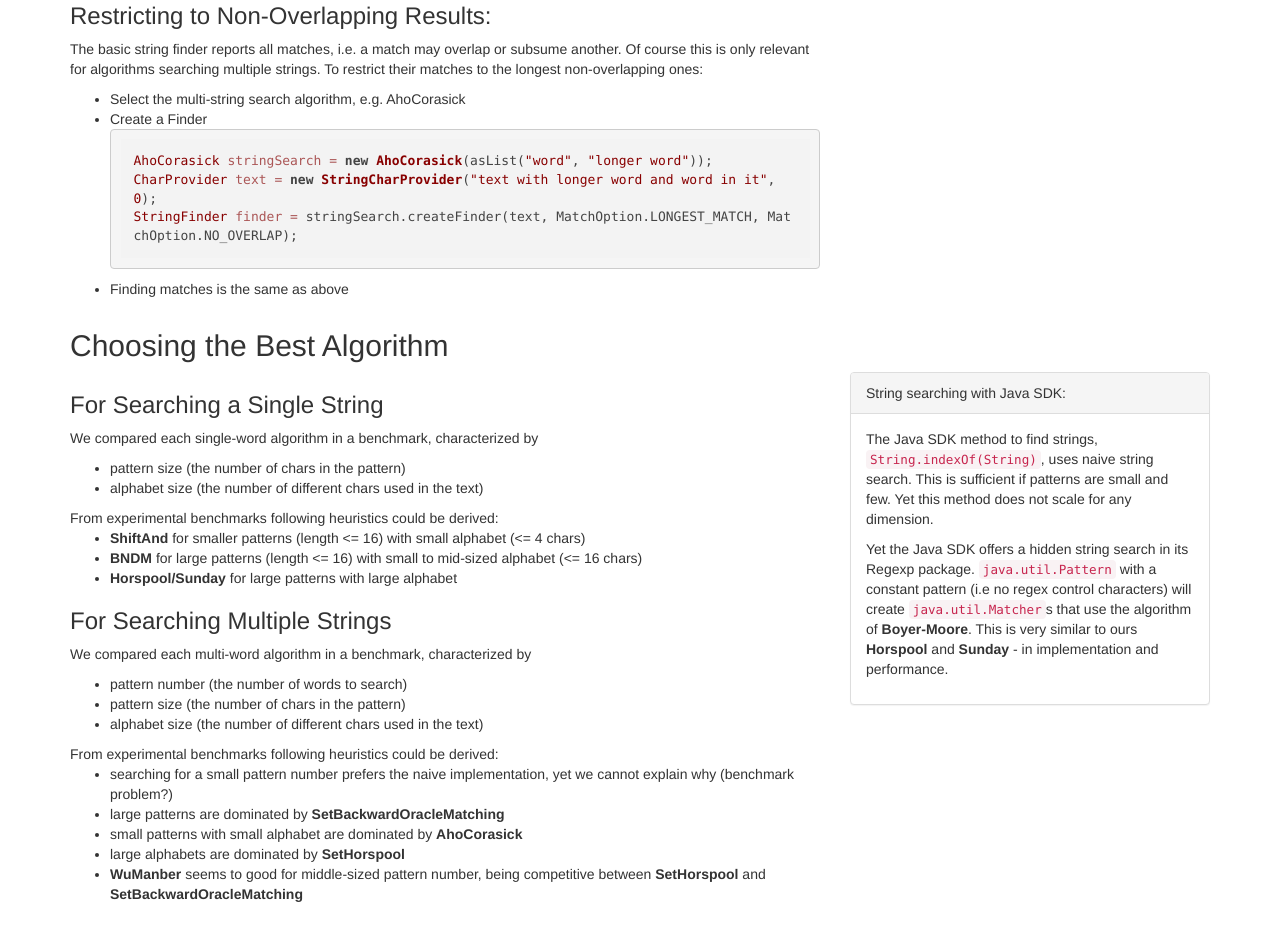
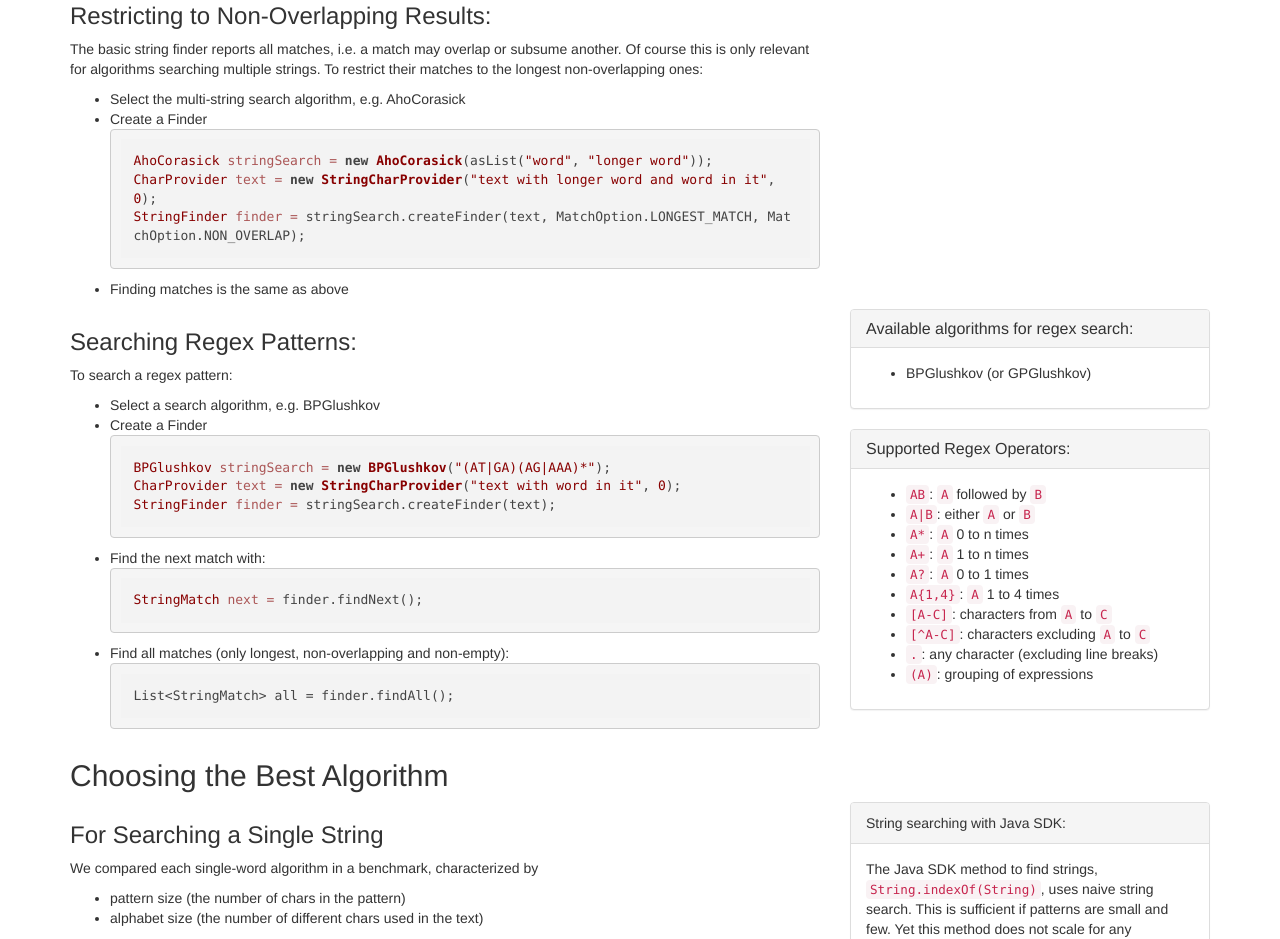
Before and after one commit to almondtools/stringsearchalgorithms, a plain HTML site: page index.html in a window 1280 px wide. Shown: the part 870-1809 px from the top of the page. Drawn offline with nearby package versions, Linux system fonts and the light colour scheme.

Commit message:
documenation of regex search

```diff
--- a/index.html
+++ b/index.html
@@ -107,9 +107,63 @@ StringFinder finder = stringSearch.createFinder(text);</code></pre>
                           <div>
       <pre><code class="java">AhoCorasick stringSearch = new AhoCorasick(asList(&quot;word&quot;, &quot;longer word&quot;));
 CharProvider text = new StringCharProvider(&quot;text with longer word and word in it&quot;, 0);
-StringFinder finder = stringSearch.createFinder(text, MatchOption.LONGEST_MATCH, MatchOption.NO_OVERLAP);</code></pre>
+StringFinder finder = stringSearch.createFinder(text, MatchOption.LONGEST_MATCH, MatchOption.NON_OVERLAP);</code></pre>
   </div>
                   <li>Finding matches is the same as above</li>
+  </ul></p>
+  </div>
+  </div>
+              <div class="row">
+              <div class="col-md-push-8 col-md-4">
+                      <div class="panel panel-default">
+              <div class="panel-heading">
+      <h3 class="panel-title">Available algorithms for regex search:</h3>
+  </div>
+          <div class="panel-body">
+                      <ul>
+                          <li>BPGlushkov (or GPGlushkov)</li>
+  </ul>
+  </div>
+  </div>
+                  <div class="panel panel-default">
+              <div class="panel-heading">
+      <h3 class="panel-title">Supported Regex Operators:</h3>
+  </div>
+          <div class="panel-body">
+                      <ul>
+                          <li>      <code >AB</code>:       <code >A</code> followed by       <code >B</code></li>
+                      <li>      <code >A|B</code>: either       <code >A</code> or       <code >B</code></li>
+                      <li>      <code >A*</code>:       <code >A</code> 0 to n times</li>
+                      <li>      <code >A+</code>:       <code >A</code> 1 to n times</li>
+                      <li>      <code >A?</code>:       <code >A</code> 0 to 1 times</li>
+                      <li>      <code >A{1,4}</code>:       <code >A</code> 1 to 4 times</li>
+                      <li>      <code >[A-C]</code>: characters from       <code >A</code> to       <code >C</code></li>
+                      <li>      <code >[^A-C]</code>: characters excluding       <code >A</code> to       <code >C</code></li>
+                      <li>      <code >.</code>: any character (excluding line breaks)</li>
+                      <li>      <code >(A)</code>: grouping of expressions</li>
+
+  </ul>
+  </div>
+  </div>
+  </div>
+          <div class="col-md-pull-4 col-md-8">
+                  <h3>Searching Regex Patterns:</h3>
+              <p>To search a regex pattern:   <ul>
+                      <li>Select a search algorithm, e.g. BPGlushkov</li>
+                  <li>Create a Finder</li>
+                          <div>
+      <pre><code class="java">BPGlushkov stringSearch = new BPGlushkov(&quot;(AT|GA)(AG|AAA)*&quot;);
+CharProvider text = new StringCharProvider(&quot;text with word in it&quot;, 0);
+StringFinder finder = stringSearch.createFinder(text);</code></pre>
+  </div>
+                  <li>Find the next match with:</li>
+                          <div>
+      <pre><code class="java">StringMatch next = finder.findNext();</code></pre>
+  </div>
+                  <li>Find all matches (only longest, non-overlapping and non-empty):</li>
+                          <div>
+      <pre><code class="java">List&lt;StringMatch&gt; all = finder.findAll();</code></pre>
+  </div>
   </ul></p>
   </div>
   </div>
```
